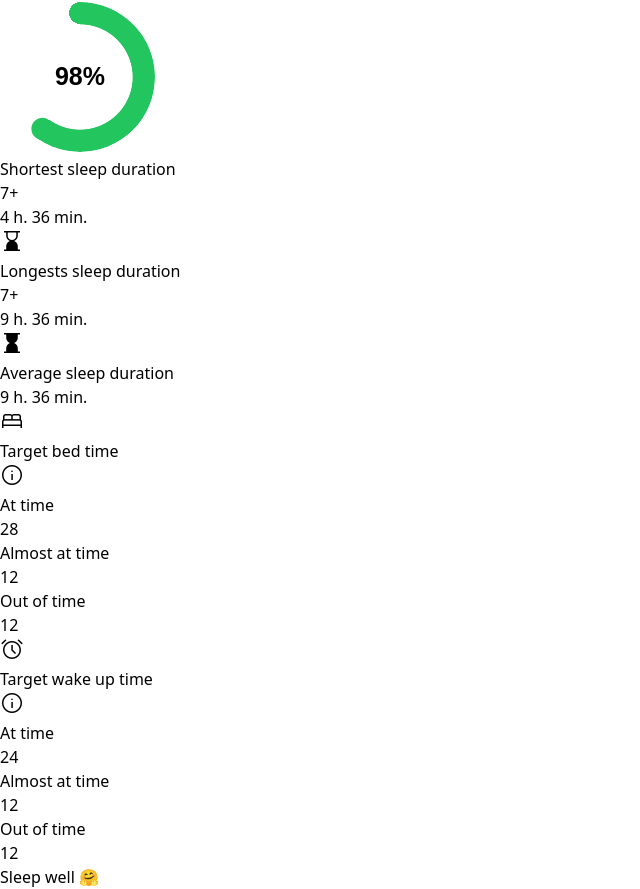
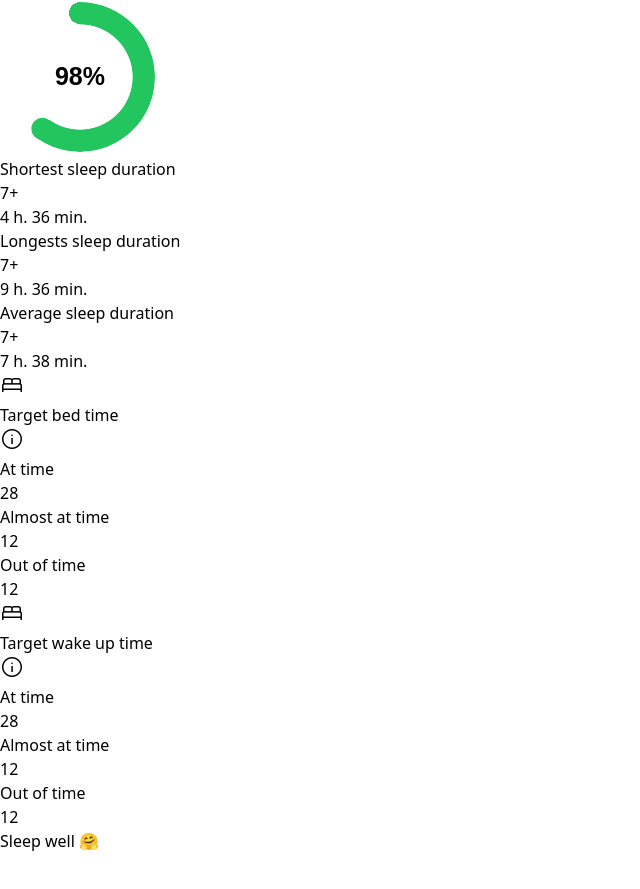
Before and after one commit to enheit/my-sleep-history, a SvelteKit app: page /insights in a window 1280 px wide. Shown: the part 231-1120 px from the top of the page, without its empty margins (0-640 px from the left). After the commit the page ends 1084 px from the top, so only its background shows below. Built offline with nearby package versions, Linux system fonts and the light colour scheme.

Commit message:
Rearange insights

```diff
--- a/src/routes/insights/+page.svelte
+++ b/src/routes/insights/+page.svelte
@@ -28,7 +28,9 @@
 		</div>
 
 		<div class="flex flex-col grow gap-2">
-			<div class="bg-slate-800/50 rounded-lg p-4">
+			<div class="flex gap-2">
+
+			<div class="bg-slate-800/50 rounded-lg p-4 grow">
 				<!-- <span class="material-symbols-outlined text-slate-300"> hourglass_top </span> -->
 				<div class="flex items-center gap-1">
 					<h1 class="text-lg text-slate-300">Shortest sleep duration</h1>
@@ -50,36 +52,50 @@
 				</div>
 			</div>
 
-			<div class="bg-slate-800/50 rounded-lg p-4">
-				<span class="material-symbols-outlined text-slate-300"> hourglass_bottom </span>
+			<div class="bg-slate-800/50 rounded-lg p-4 grow">
 				<div class="flex items-center gap-1">
 					<h1 class="text-lg text-slate-300">Longests sleep duration</h1>
 				</div>
 
 				<div class="flex flex-col items-center mt-4">
 					<div class="flex gap-1 items-center">
-						<div class="h-2 w-12 bg-green-500 rounded-lg" />
-						<div class="h-2 w-12 bg-green-500 rounded-lg" />
-						<div class="h-2 w-12 bg-green-500 rounded-lg" />
-						<div class="h-2 w-12 bg-green-500 rounded-lg" />
-						<div class="h-2 w-12 bg-green-500 rounded-lg" />
-						<div class="h-2 w-12 bg-gray-500 rounded-lg" />
-						<div class="h-2 w-12 bg-gray-500 rounded-lg" />
+						<div class="h-2 w-8 bg-green-500 rounded-lg" />
+						<div class="h-2 w-8 bg-green-500 rounded-lg" />
+						<div class="h-2 w-8 bg-green-500 rounded-lg" />
+						<div class="h-2 w-8 bg-green-500 rounded-lg" />
+						<div class="h-2 w-8 bg-green-500 rounded-lg" />
+						<div class="h-2 w-8 bg-gray-500 rounded-lg" />
+						<div class="h-2 w-8 bg-gray-500 rounded-lg" />
 						<p>7+</p>
 					</div>
 
 					<p>9 h. 36 min.</p>
 				</div>
 			</div>
+		</div>
+
 
 			<div class="bg-slate-800/50 rounded-lg p-4">
-				<span class="material-symbols-outlined text-slate-300"> hourglass_full </span>
 				<div class="flex items-center gap-1">
 					<h1 class="text-lg text-slate-300">Average sleep duration</h1>
 				</div>
-				<p class="font-semibold text-xl">9 h. 36 min.</p>
 
-				<div class="w-full h-2 bg-slate-800 rounded-lg" />
+				<div class="flex flex-col items-center gap-2 mt-4">
+					<div class="flex gap-1 items-end">
+						<div class="h-2 w-12 bg-green-500/5 rounded-full" />
+						<div class="h-4 w-12 bg-green-500/20 rounded-full" />
+						<div class="h-6 w-12 bg-green-500/50 rounded-full" />
+						<div class="h-8 w-12  border-2 border-green-500 rounded-full flex items-center justify-center">
+							<p class="font-bold">7+</p>
+						</div>
+						<div class="h-6 w-12  bg-green-500/50 rounded-full" />
+						<div class="h-4 w-12  bg-green-500/20 rounded-full" />
+						<div class="h-2 w-12  bg-green-500/5 rounded-full" />
+					</div>
+
+					<p>7 h. 38 min.</p>
+				</div>
+
 			</div>
 		</div>
 	</div>
@@ -121,6 +137,41 @@
 		</div>
 
 		<div class="bg-slate-800/50 rounded-lg p-4 grow">
+			<span class="material-symbols-outlined text-slate-300"> bed </span>
+			<div class="flex items-center gap-1">
+				<h1 class="text-lg text-slate-300">Target wake up time</h1>
+				<span class="material-symbols-outlined"> info </span>
+			</div>
+
+			<div class="flex flex-col gap-2 mt-4">
+				<div class="flex flex-col">
+					<p>At time</p>
+
+					<div class="flex items-center gap-2">
+						<div class="h-2 w-48 bg-green-500 rounded-lg" />
+						<p>28</p>
+					</div>
+				</div>
+
+				<div class="flex flex-col">
+					<p>Almost at time</p>
+					<div class="flex items-center gap-2">
+						<div class="h-2 w-24 bg-orange-500 rounded-lg" />
+						<p>12</p>
+					</div>
+				</div>
+
+				<div class="flex flex-col">
+					<p>Out of time</p>
+					<div class="flex items-center gap-2">
+						<div class="h-2 w-12 bg-red-500 rounded-lg" />
+						<p>12</p>
+					</div>
+				</div>
+			</div>
+		</div>
+
+		<!-- <div class="bg-slate-800/50 rounded-lg p-4 grow">
 			<span class="material-symbols-outlined text-slate-300"> alarm </span>
 			<div class="flex items-center gap-1">
 				<h1 class="text-lg text-slate-300">Target wake up time</h1>
@@ -163,7 +214,7 @@
 					</div>
 				</div>
 			</div>
-		</div>
+		</div> -->
 	</div>
 </div>
 
```
